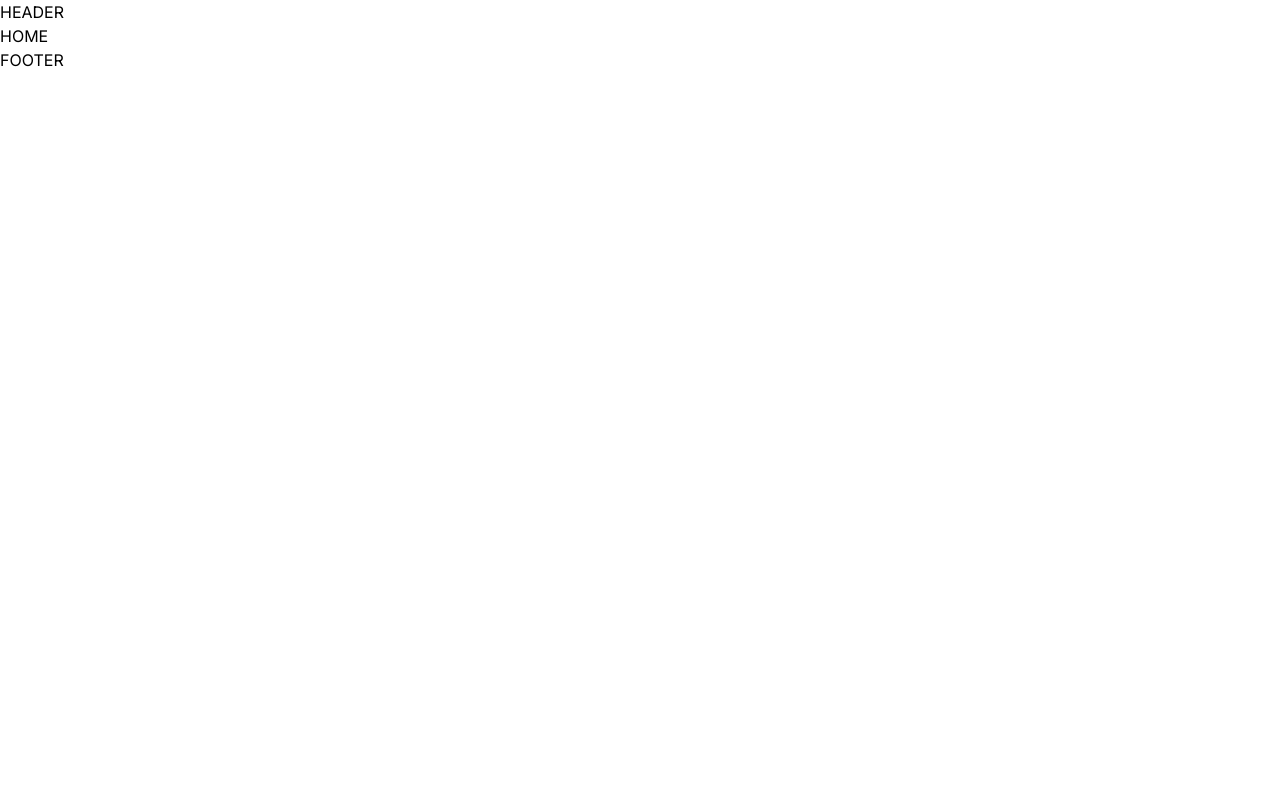
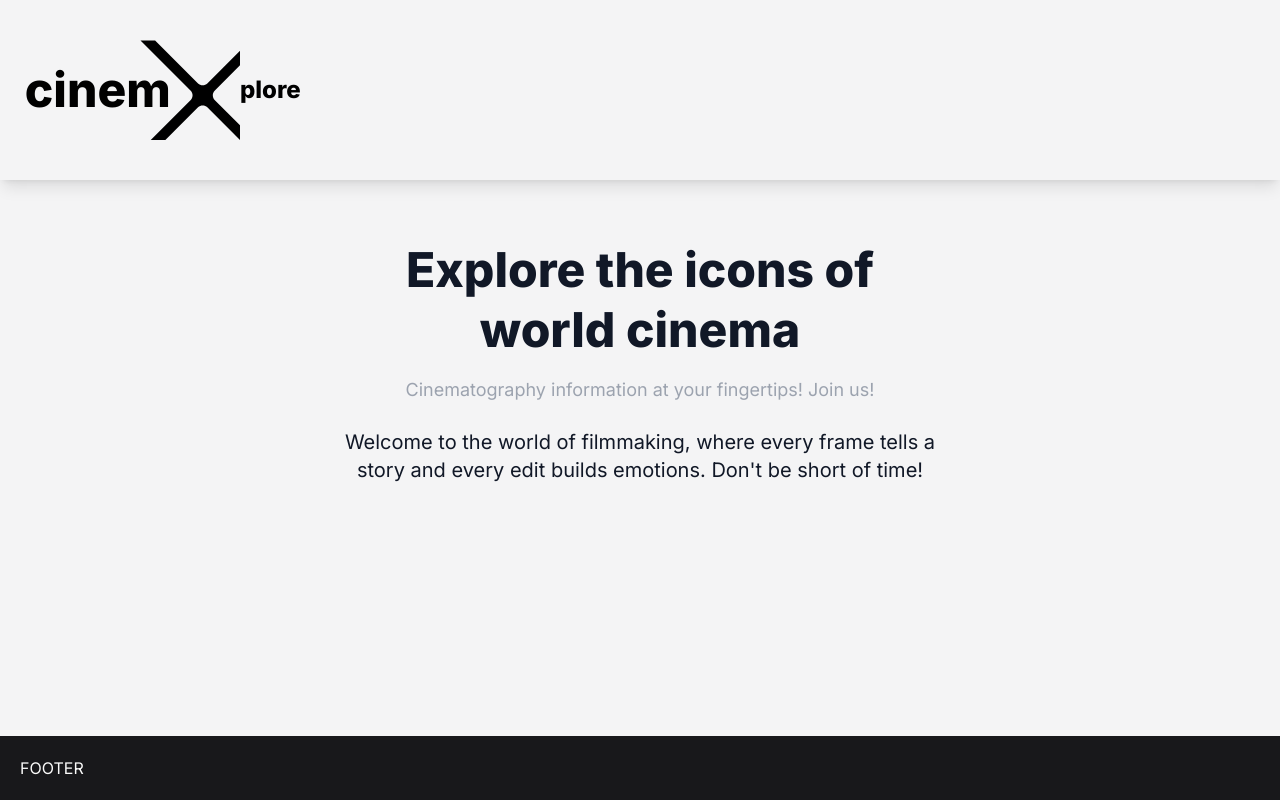
Before and after one commit to MarioLuigie/NEXT-Blog, a Next.js app: page / in a window 1280 px wide. Built offline with nearby package versions, Linux system fonts and the light colour scheme.

Commit message:
Feat: Add Logo

```diff
--- a/package.json
+++ b/package.json
@@ -12,6 +12,7 @@
     "next": "14.2.4",
     "react": "^18",
     "react-dom": "^18",
+    "react-svg": "^16.1.34",
     "tailwindcss-animate": "^1.0.7"
   },
   "devDependencies": {
--- a/src/app/(root)/layout.tsx
+++ b/src/app/(root)/layout.tsx
@@ -1,11 +1,8 @@
-// import Header from "@/components/layout/Header"
-// import Main from "@/components/layout/Main"
-// import Footer from "@/components/layout/Footer"
 import { Header, Main, Footer } from '@/components/layout'
 
 export default function Layout({ children }: { children: React.ReactNode }) {
 	return (
-		<div>
+		<div className="flex flex-col justify-between min-h-screen scroll-m-4">
 			<Header />
 			<Main>{children}</Main>
 			<Footer />
--- a/src/components/layout/Footer.tsx
+++ b/src/components/layout/Footer.tsx
@@ -1,7 +1,7 @@
 export default function Footer() {
 
   return (
-    <footer>
+    <footer className="bg-zinc-900 p-5 text-zinc-50">
       FOOTER
     </footer>
   )
--- a/src/components/layout/Header.tsx
+++ b/src/components/layout/Header.tsx
@@ -1,8 +1,15 @@
+import SVGImage from '@/components/shared/SVGImage'
+
 export default function Header() {
-
-  return (
-    <header>
-      HEADER
-    </header>
-  )
+	return (
+		<header className="bg-zinc-100 shadow-lg p-10 z-40 flex-start">
+			<div className="flex flex-center relative ml-[100px]">
+				<p className="text-black text-5xl font-extrabold absolute right-[130px]">
+					cinem
+				</p>
+					<SVGImage path="/assets/Logo.svg" />
+				<p className="text-black text-2xl font-extrabold">plore</p>
+			</div>
+		</header>
+	)
 }
--- a/src/components/layout/Main.tsx
+++ b/src/components/layout/Main.tsx
@@ -1,6 +1,6 @@
 export default function Main({ children }: { children: React.ReactNode }) {
 	return (
-    <main>
+    <main className="grow flex flex-col bg-zinc-100 p-5">
       {children}
     </main>
   )
--- a/src/components/layout/index.ts
+++ b/src/components/layout/index.ts
@@ -1,4 +1,3 @@
-// src/components/layout/index.ts
 export { default as Header } from './Header'
 export { default as Main } from './Main'
 export { default as Footer } from './Footer'
--- a/src/components/pages/Home.tsx
+++ b/src/components/pages/Home.tsx
@@ -1,8 +1,22 @@
 export default function Home() {
-
-  return (
-    <div>
-      HOME
-    </div>
-  )
+	return (
+		<div className="flex-center pt-10">
+			<div className="w-full sm:w-1/2 flex flex-col items-center">
+				<div className="max-w-[480px]">
+					<h1 className="text-center text-5xl font-extrabold text-gray-900 leading-tight mb-4">
+						Explore the icons of world cinema
+					</h1>
+					<p className="text-center text-lg text-gray-400 mb-6">
+						Cinematography information at your fingertips! Join us!
+					</p>
+				</div>
+				<div>
+					<p className="text-center text-xl text-gray-900 mb-6">
+						Welcome to the world of filmmaking, where every frame tells a
+						story and every edit builds emotions. Don't be short of time!
+					</p>
+				</div>
+			</div>
+		</div>
+	)
 }
--- /dev/null
+++ b/src/components/shared/SVGImage.tsx
@@ -0,0 +1,6 @@
+'use client'
+import { ReactSVG } from 'react-svg'
+
+export default function SVGImage({ path }: { path: string }) {
+	return <ReactSVG src={path} />
+}
```
Also changed, not shown: public/assets/Logo.svg (added), 1 other file (tests, documents, lock files or other folders).
